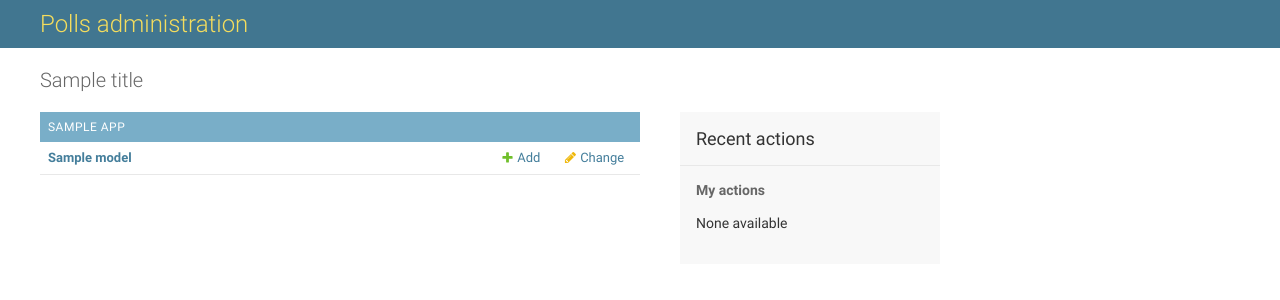
After one commit to schwarzkrieger/DjangoTraining, a Django app: template mysite/templates/admin/index.html in a window 1280 px wide. The commit adds this page. Shown: the top 300 px of the page. Run offline with Django 3.2, Linux system fonts and the light colour scheme; the template is opened without the code that fills it: most values are stand-ins (such as "Sample title", 1, 10 or a date in 2020); data that the repository does not hold is empty.

Commit message:
Django tutorial, part 7

```diff
--- a/mysite/mysite/settings.py
+++ b/mysite/mysite/settings.py
@@ -55,7 +55,7 @@ ROOT_URLCONF = 'mysite.urls'
 TEMPLATES = [
     {
         'BACKEND': 'django.template.backends.django.DjangoTemplates',
-        'DIRS': [],
+        'DIRS': [os.path.join(BASE_DIR, 'templates')],
         'APP_DIRS': True,
         'OPTIONS': {
             'context_processors': [
--- a/mysite/polls/models.py
+++ b/mysite/polls/models.py
@@ -12,6 +12,9 @@ class Question(models.Model):
     def was_published_recently(self):
         now = timezone.now()
         return now - datetime.timedelta(days=1) <= self.pub_date <= now
+    was_published_recently.admin_order_field = 'pub_date'
+    was_published_recently.boolean = True
+    was_published_recently.short_description = 'Published recently?'
 
 class Choice(models.Model):
     question = models.ForeignKey(Question, on_delete=models.CASCADE)
--- a/mysite/polls/templates/polls/index.html
+++ b/mysite/polls/templates/polls/index.html
@@ -1,3 +1,7 @@
+{% load static %}
+
+<link rel="stylesheet" type="text/css" href="{% static 'polls/style.css' %}">
+
 {% if latest_question_list %}
     <ul>
     {% for question in latest_question_list %}
--- /dev/null
+++ b/mysite/templates/admin/base_site.html
@@ -0,0 +1,9 @@
+{% extends "admin/base.html" %}
+
+{% block title %}{{ title }} | {{ site_title|default:_('Django site admin') }}{% endblock %}
+
+{% block branding %}
+<h1 id="site-name"><a href="{% url 'admin:index' %}">Polls administration</a></h1>
+{% endblock %}
+
+{% block nav-global %}{% endblock %}
--- /dev/null
+++ b/mysite/templates/admin/index.html
@@ -0,0 +1,86 @@
+{% extends "admin/base_site.html" %}
+{% load i18n static %}
+
+{% block extrastyle %}{{ block.super }}<link rel="stylesheet" type="text/css" href="{% static "admin/css/dashboard.css" %}">{% endblock %}
+
+{% block coltype %}colMS{% endblock %}
+
+{% block bodyclass %}{{ block.super }} dashboard{% endblock %}
+
+{% block breadcrumbs %}{% endblock %}
+
+{% block content %}
+<div id="content-main">
+
+{% if app_list %}
+    {% for app in app_list %}
+        <div class="app-{{ app.app_label }} module">
+        <table>
+        <caption>
+            <a href="{{ app.app_url }}" class="section" title="{% blocktrans with name=app.name %}Models in the {{ name }} application{% endblocktrans %}">{{ app.name }}</a>
+        </caption>
+        {% for model in app.models %}
+            <tr class="model-{{ model.object_name|lower }}">
+            {% if model.admin_url %}
+                <th scope="row"><a href="{{ model.admin_url }}">{{ model.name }}</a></th>
+            {% else %}
+                <th scope="row">{{ model.name }}</th>
+            {% endif %}
+
+            {% if model.add_url %}
+                <td><a href="{{ model.add_url }}" class="addlink">{% trans 'Add' %}</a></td>
+            {% else %}
+                <td>&nbsp;</td>
+            {% endif %}
+
+            {% if model.admin_url %}
+                {% if model.view_only %}
+                <td><a href="{{ model.admin_url }}" class="viewlink">{% trans 'View' %}</a></td>
+                {% else %}
+                <td><a href="{{ model.admin_url }}" class="changelink">{% trans 'Change' %}</a></td>
+                {% endif %}
+            {% else %}
+                <td>&nbsp;</td>
+            {% endif %}
+            </tr>
+        {% endfor %}
+        </table>
+        </div>
+    {% endfor %}
+{% else %}
+    <p>{% trans 'You don’t have permission to view or edit anything.' %}</p>
+{% endif %}
+</div>
+{% endblock %}
+
+{% block sidebar %}
+<div id="content-related">
+    <div class="module" id="recent-actions-module">
+        <h2>{% trans 'Recent actions' %}</h2>
+        <h3>{% trans 'My actions' %}</h3>
+            {% load log %}
+            {% get_admin_log 10 as admin_log for_user user %}
+            {% if not admin_log %}
+            <p>{% trans 'None available' %}</p>
+            {% else %}
+            <ul class="actionlist">
+            {% for entry in admin_log %}
+            <li class="{% if entry.is_addition %}addlink{% endif %}{% if entry.is_change %}changelink{% endif %}{% if entry.is_deletion %}deletelink{% endif %}">
+                {% if entry.is_deletion or not entry.get_admin_url %}
+                    {{ entry.object_repr }}
+                {% else %}
+                    <a href="{{ entry.get_admin_url }}">{{ entry.object_repr }}</a>
+                {% endif %}
+                <br>
+                {% if entry.content_type %}
+                    <span class="mini quiet">{% filter capfirst %}{{ entry.content_type.name }}{% endfilter %}</span>
+                {% else %}
+                    <span class="mini quiet">{% trans 'Unknown content' %}</span>
+                {% endif %}
+            </li>
+            {% endfor %}
+            </ul>
+            {% endif %}
+    </div>
+</div>
+{% endblock %}
```
Also changed, not shown: mysite/polls/admin.py (+16 -2 lines).
